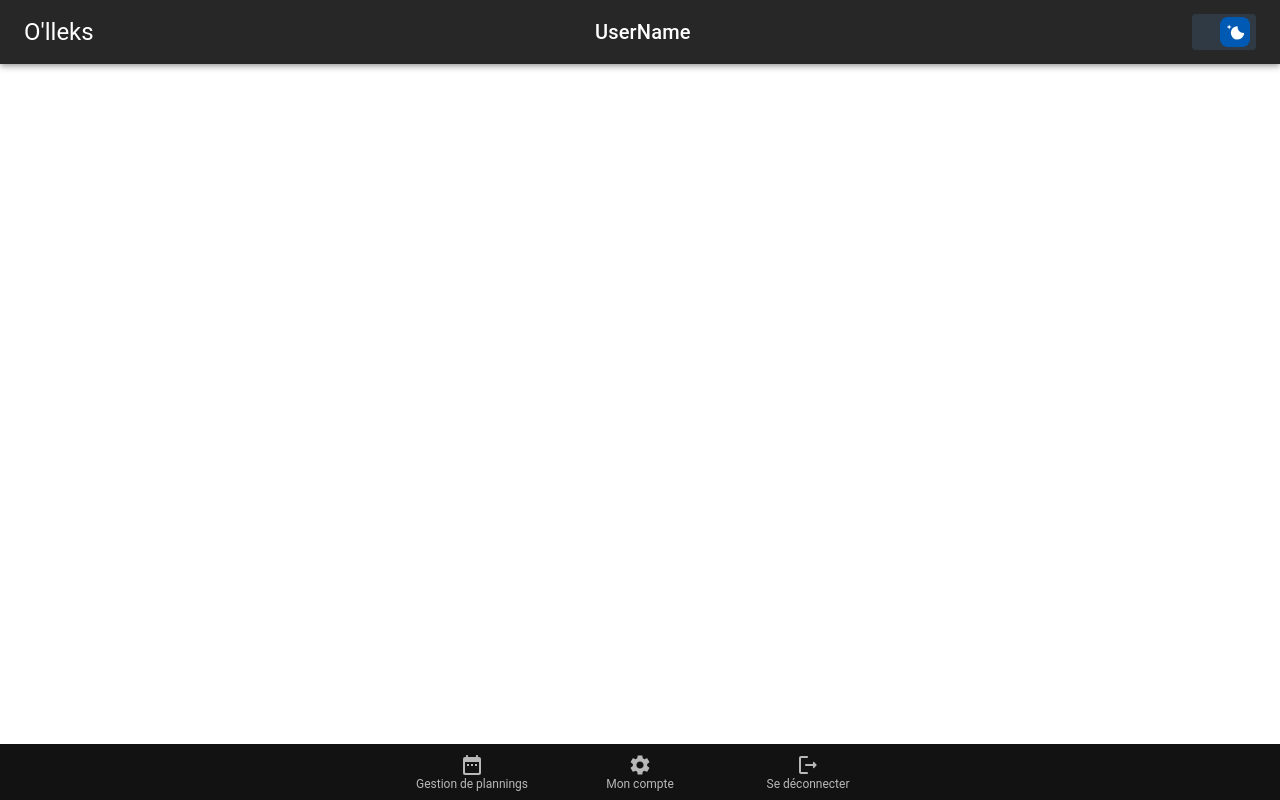
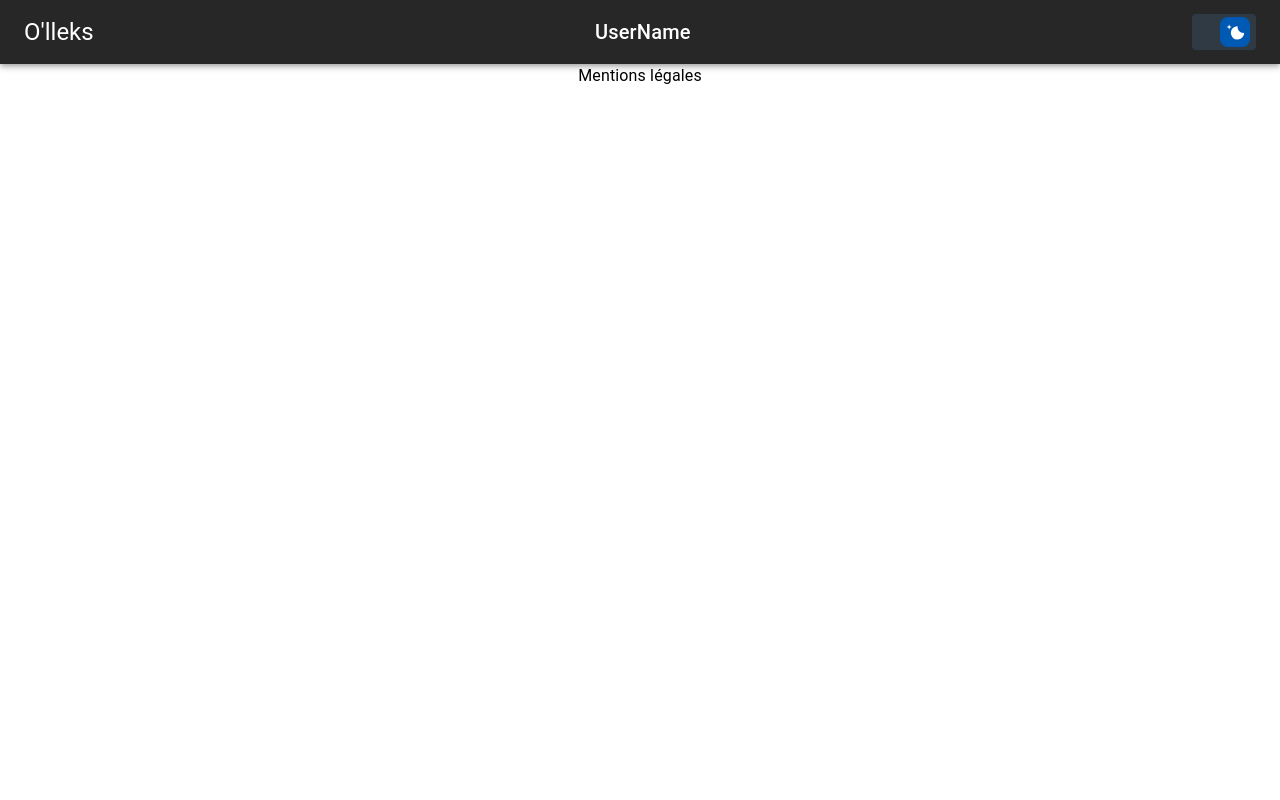
Before and after one commit to JordaneDEVEMY/Graduation_Project_MVP, a React (Create React App) app in the folder client/: page / in a window 1280 px wide. Built offline with nearby package versions, Linux system fonts and the light colour scheme.

Commit message:
add legal mentions

```diff
--- a/client/src/components/Footer/Footer.js
+++ b/client/src/components/Footer/Footer.js
@@ -1,18 +1,32 @@
+/* eslint-disable react/no-unescaped-entities */
 import React from 'react';
 // import PropTypes from 'prop-types';
 // import { Link } from 'react-router-dom';
+import { Typography, Box } from '@mui/material';
 import BottomNavigation from '@mui/material/BottomNavigation';
 import BottomNavigationAction from '@mui/material/BottomNavigationAction';
 import DateRangeRoundedIcon from '@mui/icons-material/DateRangeRounded';
-import SettingsIcon from '@mui/icons-material/Settings';
-import LogoutRoundedIcon from '@mui/icons-material/LogoutRounded';
+import BadgeRoundedIcon from '@mui/icons-material/BadgeRounded';
+import EngineeringIcon from '@mui/icons-material/Engineering';
+import SupervisorAccountIcon from '@mui/icons-material/SupervisorAccount';
 import './footer.scss';
 
 function Footer() {
   return (
+    <footer>
+      <Box>
+        <Typography>
+          Mentions légales
+        </Typography>
+      </Box>
+
       <BottomNavigation
         showLabels
         sx={{
+          display: {
+            xs: 'block',
+            md: 'none',
+          },
           position: 'fixed',
           bottom: 0,
           left: 0,
@@ -20,15 +34,22 @@ function Footer() {
         }}
       >
         {/* <Link to="/"> */}
-      <BottomNavigationAction label="Gestion de plannings" icon={<DateRangeRoundedIcon />} />
+        <BottomNavigationAction label="Plannings" icon={<DateRangeRoundedIcon />} />
         {/* </Link> */}
+
         {/* <Link to="/"> */}
-      <BottomNavigationAction label="Mon compte" icon={<SettingsIcon />} />
+        <BottomNavigationAction disabled label="Personnel" icon={<BadgeRoundedIcon />} />
         {/* </Link> */}
+
         {/* <Link to="/"> */}
-      <BottomNavigationAction label="Se déconnecter" icon={<LogoutRoundedIcon />} />
+        <BottomNavigationAction disabled label="Sites" icon={<EngineeringIcon />} />
+        {/* </Link> */}
+
+        {/* <Link to="/"> */}
+        <BottomNavigationAction disabled label="Clients" icon={<SupervisorAccountIcon />} />
         {/* </Link> */}
       </BottomNavigation>
+    </footer>
   );
 }
 
```
Lines whose indentation alone changed are shown as unchanged.
